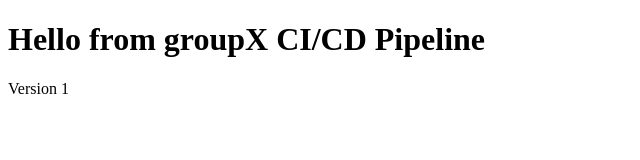
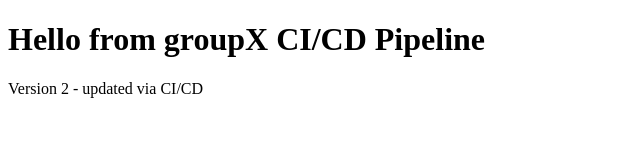
Before and after one commit to ashiewinfred7-rgb/groupsigma-cicd-demo, a plain HTML site: page index.html in a window 1280 px wide. Shown: the whole page, without its empty margins (0-640 px from the left). Drawn offline with Linux system fonts and the light colour scheme.

Commit message:
Update index.html

```diff
--- a/index.html
+++ b/index.html
@@ -3,6 +3,6 @@
 <head><title>groupX CI/CD Demo</title></head>
 <body>
    <h1>Hello from groupX CI/CD Pipeline</h1>
-   <p>Version 1</p>
+   <p>Version 2 - updated via CI/CD</p>
 </body>
 </html>
```
